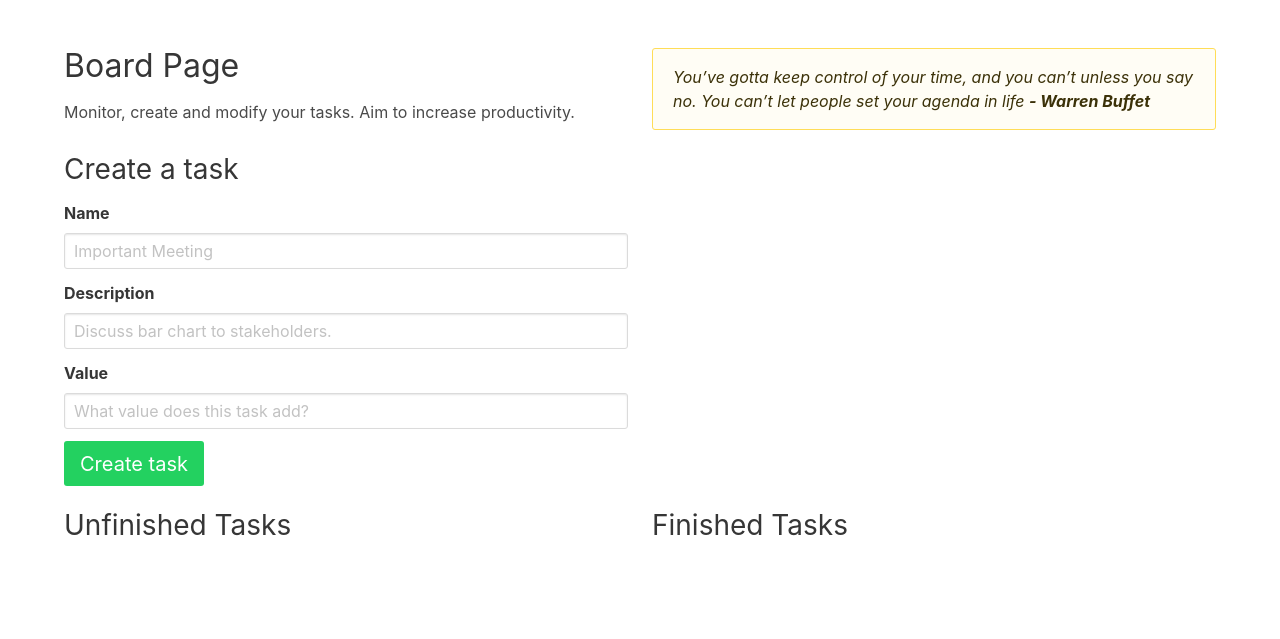
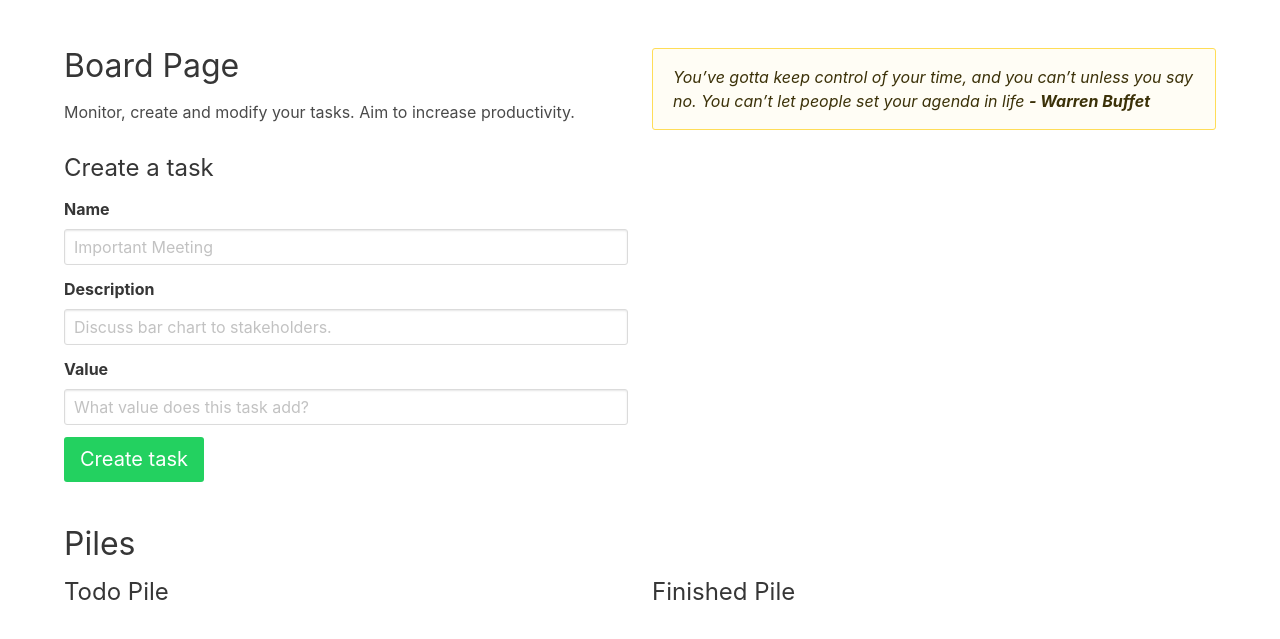
Before and after one commit to danielc92/flask-todo, a Flask app: page / in a window 1280 px wide. Shown: the part 52-691 px from the top of the page. Run offline with Flask 2, Linux system fonts and the light colour scheme; the visitor is signed in with stand-in values (Sample User, id 1); data that the repository does not hold is empty; some libraries are stand-ins or nearby versions.

Commit message:
Fix fontawesome icon in task card

```diff
--- a/templates/board.html
+++ b/templates/board.html
@@ -16,7 +16,7 @@
             </section>
             <section class="columns">
                 <div class="column">
-                    <h2>Create a task</h2>
+                    <h3>Create a task</h3>
                     <form class="form" method="post">
                         <div class="field">
                             <label class="label">Name</label>
@@ -37,16 +37,20 @@
                 <div class="column">
                 </div>
             </section>
+
+            <h1 id="piles">Piles</h1>
+
+
             <section class="columns">
                 <article class="column">
-                    <h2>Unfinished Tasks</h2>
+                    <h3>Todo Pile</h3>
                     {% if 'tasks' in data.keys() %}
                         {% for d in data['tasks'] %}
                             {% if d['status'] == 'incomplete' %}
                                 <article class="notification is-danger">
                                     <div class="content">
                                         {% include 'task-template.html' %}
-                                        <p><a class="is-fullwidth button is-dark is-normal" href="{{ url_for('update_task', status='complete', uuid=d['uuid']) }}">Mask this task as complete</a></p>
+                                        <p><a class="is-fullwidth button is-dark is-normal" href="{{ url_for('update_task', status='complete', uuid=d['uuid']) }}">Mark this task as complete</a></p>
                                     </div>
                                 </article>
                             {% endif %}
@@ -54,7 +58,7 @@
                     {% endif %}
                 </article>
                 <article class="column">
-                    <h2>Finished Tasks</h2>
+                    <h3>Finished Pile</h3>
                     {% if 'tasks' in data.keys() %}
                         {% for d in data['tasks'] %}
                             {% if d['status'] == 'complete' %}
--- a/templates/task-template.html
+++ b/templates/task-template.html
@@ -4,7 +4,7 @@
 
 <p>
 	<span class="icon">
-        <i class="fas fa-clock"></i>
+		<i class="fas fa-check-square"></i>
     </span>
     <span class="code">{{ d['status'] }}</span>
 </p>
```
